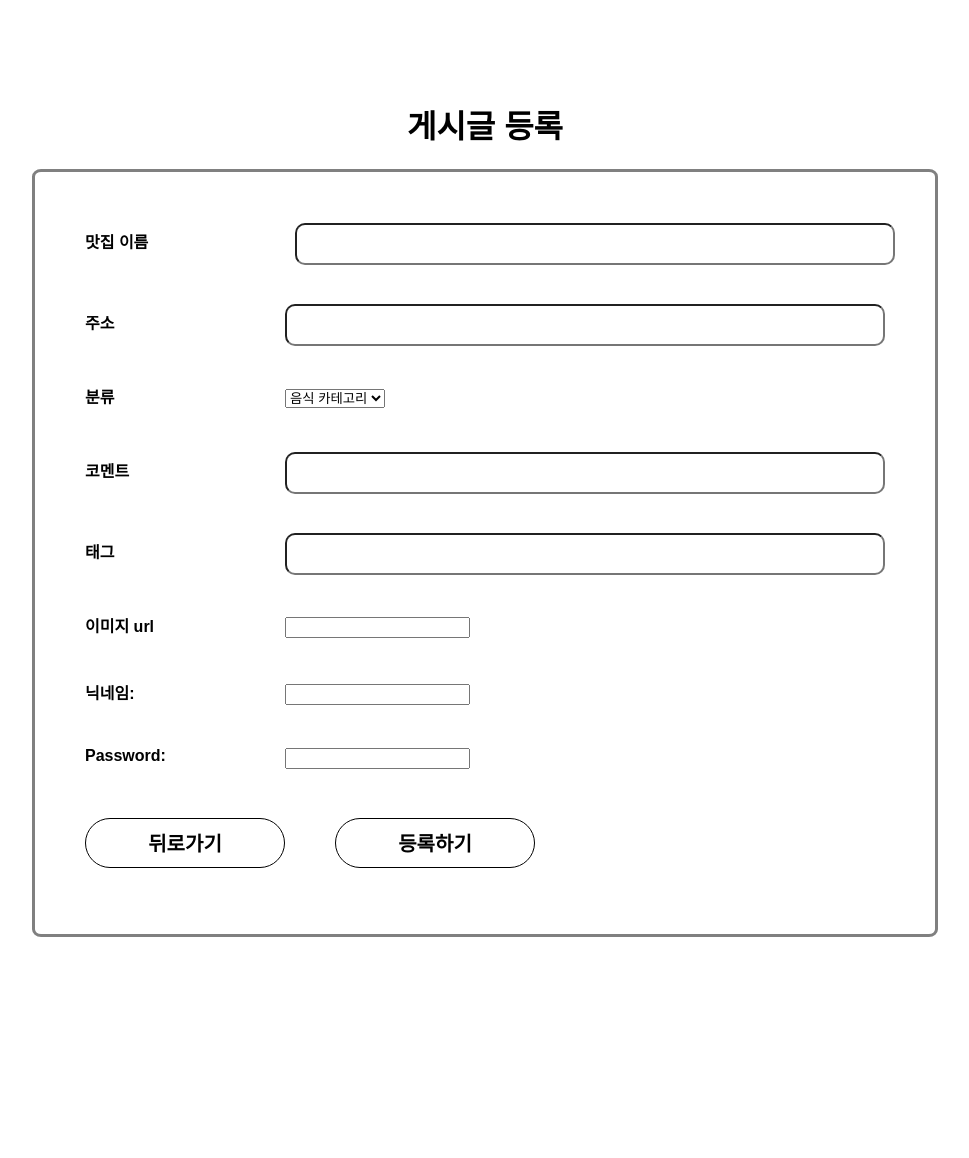
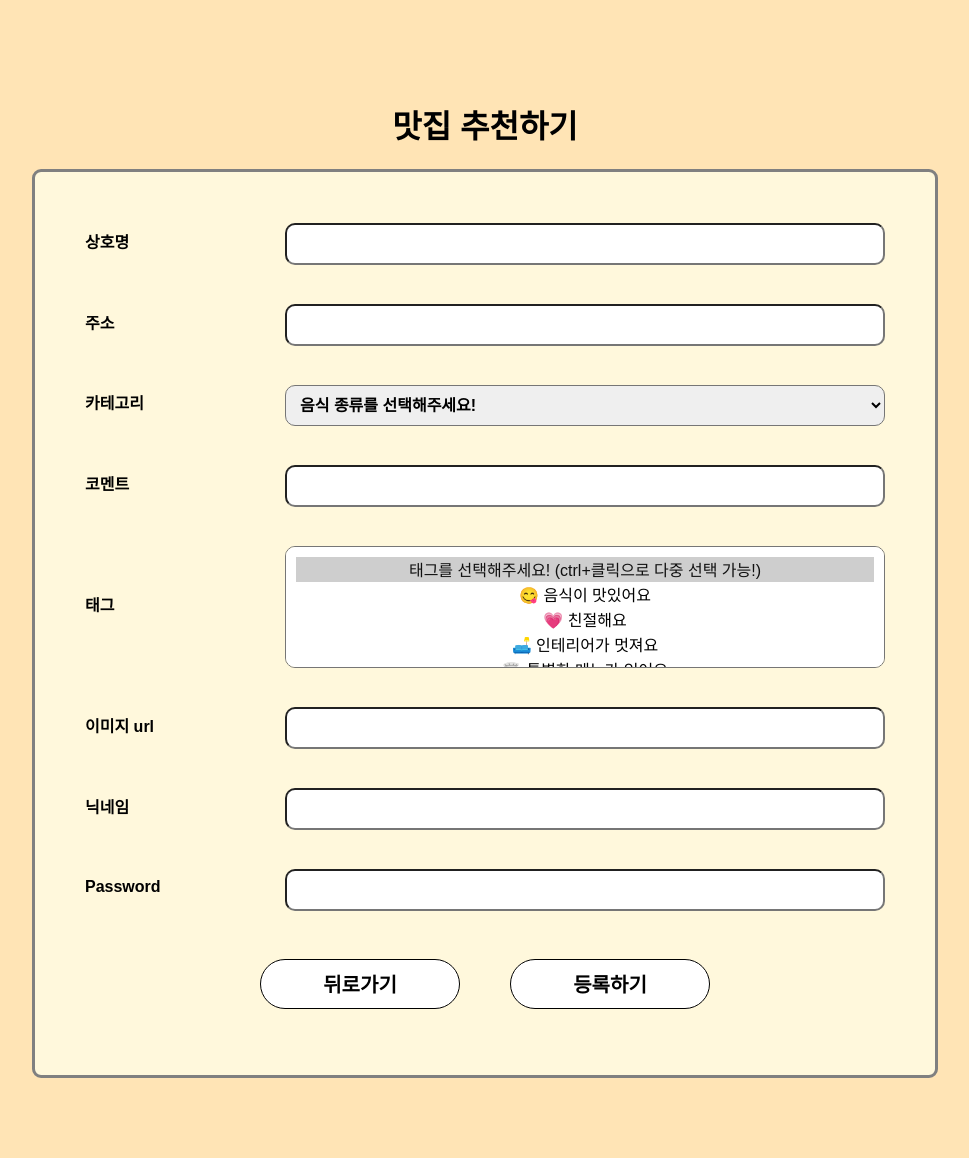
Before and after one commit to Team-DAEGU/today_food, a Flask app: page /posts in a window 1280 px wide. Shown: the whole page, without its empty margins (155-1124 px from the left). Before the commit the page ends 937 px from the top, so only its background shows below. Run offline with Flask 3, Linux system fonts and the light colour scheme; some libraries are stand-ins or nearby versions.

Commit message:
fix posts(유효성 검사, 태그 입력값 선택으로 변경, 디자인 수정)

```diff
--- a/app.py
+++ b/app.py
@@ -46,7 +46,10 @@ def register_post():
     address = request.form['address']
     category = request.form['categories']
     comment = request.form['comment']
-    tags = request.form['tag']
+    tags = []
+    tag = request.form['tag'].split(",")
+    for i in tag:
+        tags.append(i)
     img_url=request.form['url']
     name=request.form['name']
     password=request.form['password']
--- a/static/css/posts.css
+++ b/static/css/posts.css
@@ -1,9 +1,13 @@
+body {
+  background-color: moccasin;
+}
 .container {
   display: flex;
   flex-direction: column;
   align-items: center;
   text-align: center;
   margin: 80px;
+
 }
 
 .container2 {
@@ -13,6 +17,7 @@
   border: 3px solid gray;
   padding: 50px;
   width: 800px;
+  background-color: cornsilk;
 }
 
 .container2 label {
@@ -20,8 +25,8 @@
   align-items: center;
     margin-bottom: 5px;
 }
-.container2 input[type="text"],
-.container2 textarea {
+.container2 input,
+.container2 select {
   margin-top: 1px;
   border-radius: 10px;
   font-weight: bold;
@@ -62,9 +67,7 @@ label {
   font-weight: bold;
 }
 
-input[type="text"],
-textarea,
-input[type="file"] {
+input {
   width: 300px;
 }
 
@@ -95,17 +98,15 @@ input[type="file"] {
     border: 1px solid black;
     margin-right: 10px;
     display:flex;
-align-items:center;
-justify-content:center;
-
-
+    align-items:center;
+    justify-content:center;
   }
 
 .category-buttons {
     margin-right: 1px; /* 왼쪽 여백 조절 */
     margin-right: 100px;
-     /* Flexbox를 사용하여 자식 버튼(button)요소들의 배치 방법 설정*/
-     display:flex;
+    /* Flexbox를 사용하여 자식 버튼(button)요소들의 배치 방법 설정*/
+    display:flex;
 
       /*
        * justify-content 속성 값을 "flex-start" 로 지정하여
@@ -137,17 +138,17 @@ justify-content:center;
 }
 
 .button-container {
+  margin: auto;
   display: flex;
   justify-content: space-between; /* 두 버튼 사이에 공간 배분 */
   gap: 50px; /* 두튼 사이의 간격 설정 */
 }
 
-
   .category-button:hover {
     border: 2px solid
   }
 
-  .btn {
+  .button-container>.btn {
     display: inline-block;
     width: 200px;
     height: 50px;
@@ -161,3 +162,9 @@ justify-content:center;
 
     margin-top: 10px;
   }
+
+  .button-container>.btn:hover {
+    cursor: pointer;
+    box-shadow: 200px 0 0 0 rgba(0, 0, 0, 0.25) inset,
+                -200px 0 0 0 rgba(0, 0, 0, 0.25) inset;
+  }
--- a/static/js/posts.js
+++ b/static/js/posts.js
@@ -5,16 +5,59 @@ function goBack() {
 }
 
 async function save_post(){
+
+
     let restaurant_name = $('#restaurant-name').val()
+    if (restaurant_name == "") {
+        alert("상호명을 입력해주세요!")
+        $('#restaurant-name').focus()
+        return false;
+    }
     let address = $('#address').val()
+    if (address == "") {
+        alert("주소를 입력해주세요!")
+        $('#address').focus()
+        return false;
+    }
     let foddie = $('#foddie').val()
+    if (foddie == "") {
+        alert("음식의 종류를 선택해주세요!!")
+        $('#foddie').focus()
+        return false;
+    }
     let comment = $('#comment').val()
+    if (comment == "") {
+        alert("코멘트를 입력해주세요!")
+        $('#comment').focus()
+        return false;
+    }
     let tag =$('#tag').val()
+    console.log(tag)
+    if (tag == "") {
+        alert("태그를 입력해주세요!")
+        $('#tag').focus()
+        return false;
+    }
     let url =  $('#url').val()
+    if (url == "") {
+        alert("이미지 url을 입력해주세요!")
+        $('#url').focus()
+        return false;
+    }
     let name =$('#name').val()
+    if (name == "") {
+        alert("작성자의 닉네임을 입력해주세요!")
+        $('#name').focus()
+        return false;
+    }
     let password = $('#password-input').val()
+    if (password == "") {
+        alert("이 게시글의 비밀번호를 입력해주세요!")
+        $('#password-input').focus()
+        return false;
+    }
 
-    let formData = new FormData();
+    let formData =  new FormData();
     formData.append("restaurant_name",restaurant_name)
     formData.append("address",address)
     formData.append("categories",foddie)
@@ -32,8 +75,9 @@ async function save_post(){
 
     if (res.status == 200){
         alert(res_json['msg'])
-        window.location.reload();
+        window.location.href = "/"
     } else{
         alert('잘못된 요청')
+        console.log(res.status)
     }
 }
--- a/templates/posts.html
+++ b/templates/posts.html
@@ -9,19 +9,16 @@
   <link rel="stylesheet" href="/static/css/default.css" type="text/css">
   <link rel="stylesheet" href="/static/css/posts.css">
   <script src="https://code.jquery.com/jquery-3.6.0.min.js"></script>
-  <script type="text/javascript" src="//dapi.kakao.com/v2/maps/sdk.js?appkey=638897c834de0b494df4f47f9c031aac"></script>
-  <script type="text/javascript" src="//dapi.kakao.com/v2/maps/sdk.js?appkey=APIKEY&libraries=services"
-    &gt;&lt;></script>
 </head>
 
 
 <body>
   <div class="container">
-    <h1>게시글 등록</h1>
+    <h1>맛집 추천하기</h1>
     <div class="container2">
       <form>
-        <div class="input-group">
-          <label for="restaurant-name"><strong>맛집 이름</strong></label>
+        <div class="horizontal-group">
+          <label for="restaurant-name"><strong>상호명</strong></label>
           <input type="text" id="restaurant-name" name="restaurant-name">
         </div><br>
 
@@ -31,14 +28,14 @@
         </div><br>
 
         <div class="horizontal-group">
-          <label for="food-type"><strong>분류</strong></label>
+          <label for="food-type"><strong>카테고리</strong></label>
           <select class="form-select" aria-label="Default select example" id="foodie">
-            <option selected>음식 카테고리</option>
-            <option value="양식">🍝양식</option>
-            <option value="일식">🍣일식</option>
-            <option value="중식">🥟중식</option>
-            <option value="한식">🍚한식</option>
-            <option value="술집">🍺술집</option>
+            <option>음식 종류를 선택해주세요!</option>
+            <option value="양식">🍝 양식</option>
+            <option value="일식">🍣 일식</option>
+            <option value="중식">🥟 중식</option>
+            <option value="한식">🍚 한식</option>
+            <option value="술집">🍺 술집</option>
             <option value="카페">☕️ 카페</option>
           </select>
         </div><br>
@@ -50,7 +47,19 @@
 
         <div class="horizontal-group">
           <label for="tag"><strong>태그</strong></label>
-          <input type="text" id="tag" name="tag">
+          <select class="form-select" multiple aria-label="multiple select example" id="tag">
+            <option selected>태그를 선택해주세요! (ctrl+클릭으로 다중 선택 가능!)</option>
+            <option value="😋 음식이 맛있어요">😋 음식이 맛있어요</option>
+            <option value="💗 친절해요">💗 친절해요</option>
+            <option value="🛋️ 인테리어가 멋져요">🛋️ 인테리어가 멋져요</option>
+            <option value="👩🏻‍🍳 특별한 메뉴가 있어요">👩🏻‍🍳 특별한 메뉴가 있어요</option>
+            <option value="💐 특별한 날 가기 좋아요">💐 특별한 날 가기 좋아요</option>
+            <option value="🤑 가성비가 좋아요">🤑 가성비가 좋아요</option>
+            <option value="🌱 재료가 신선해요">🌱 재료가 신선해요</option>
+            <option value="🍚 양이 많아요">🍚 양이 많아요</option>
+            <option value="✨ 매장이 청결해요">✨ 매장이 청결해요</option>
+            <option value="🕯️ 분위기가 좋아요">🕯️ 분위기가 좋아요</option>
+          </select>
         </div><br>
 
         <div class="horizontal-group">
@@ -59,18 +68,18 @@
         </div><br>
 
         <div class="horizontal-group">
-          <label for="nickname-input">닉네임:</label>
+          <label for="nickname-input">닉네임</label>
           <input type="name" id="name" name="name">
         </div><br>
 
         <div class="horizontal-group">
-          <label for="password-input">Password:</label><br />
+          <label for="password-input">Password</label><br />
           <input type="password" id="password-input">
         </div><br>
 
         <div class="button-container">
-          <button type="button" class="btn btn-outline-secondary" onclick="goBack()">뒤로가기</button>
-          <button type="button" class="btn btn-outline-secondary" onclick="save_post()">등록하기</button>
+          <button type="button" class="btn btn-outline-secondary" style="background-color: white;" onclick="goBack()">뒤로가기</button>
+          <button type="button" class="btn btn-outline-secondary" style="background-color: white;" onclick="save_post()">등록하기</button>
         </div>
       </form>
     </div>
```
